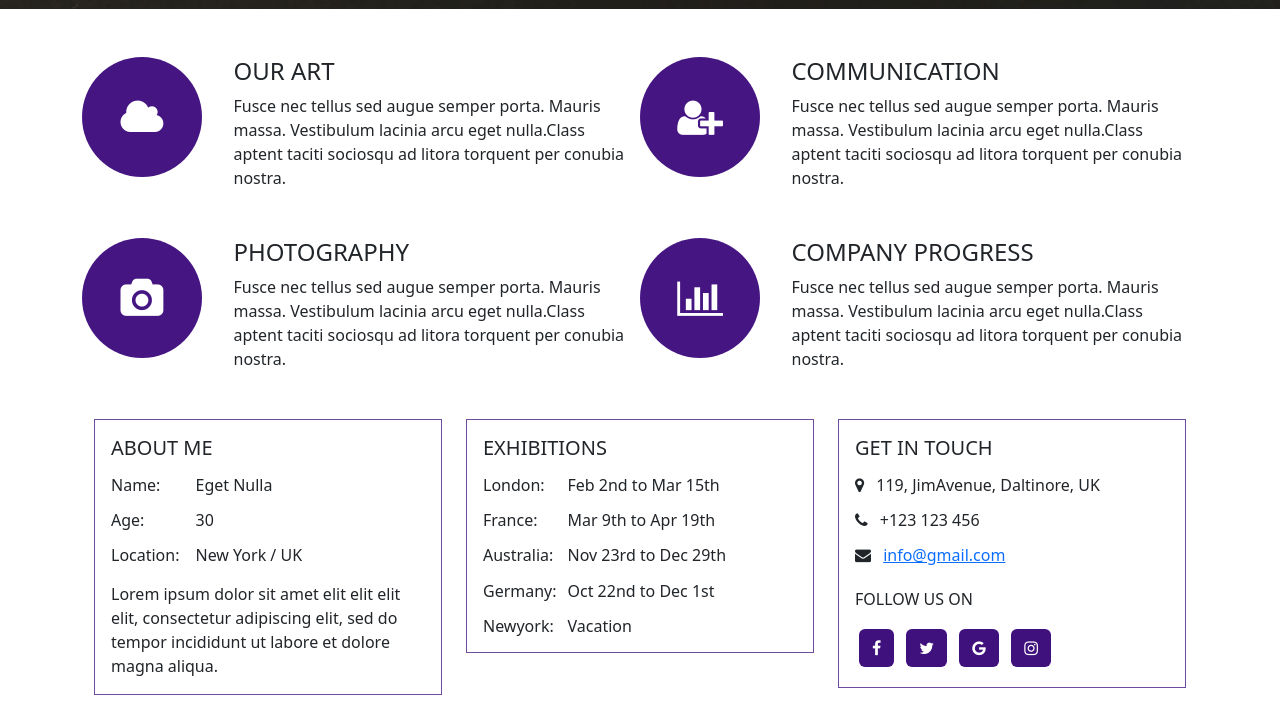
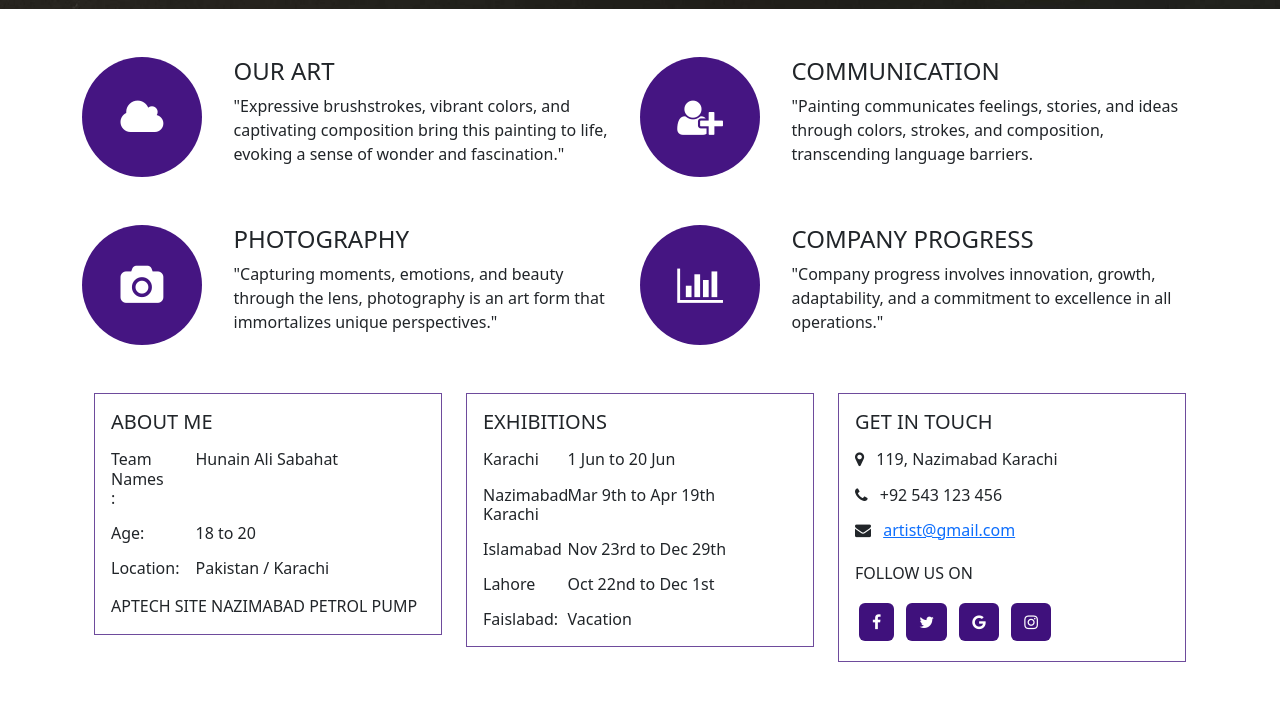
Before and after one commit to Sabahat669/GALLERIA, a plain HTML site: page about.html in a window 1280 px wide. Shown: the part 816-1523 px from the top of the page. Drawn offline with nearby package versions, Linux system fonts and the light colour scheme; grey boxes are pictures that could not be loaded.

Commit message:
Update about.html

```diff
--- a/about.html
+++ b/about.html
@@ -137,8 +137,7 @@
             <div class="col-md-9">
               <div class="about_pg1ir">
                 <h4>OUR ART</h4>
-                <p class="mb-0"> Fusce nec tellus sed augue semper porta. Mauris massa. Vestibulum lacinia arcu eget
-                  nulla.Class aptent taciti sociosqu ad litora torquent per conubia nostra.</p>
+                <p class="mb-0"> "Expressive brushstrokes, vibrant colors, and captivating composition bring this painting to life, evoking a sense of wonder and fascination."</p>
               </div>
             </div>
           </div>
@@ -152,8 +151,7 @@
             <div class="col-md-9">
               <div class="about_pg1ir">
                 <h4>PHOTOGRAPHY</h4>
-                <p class="mb-0">Fusce nec tellus sed augue semper porta. Mauris massa. Vestibulum lacinia arcu eget
-                  nulla.Class aptent taciti sociosqu ad litora torquent per conubia nostra.</p>
+                <p class="mb-0">"Capturing moments, emotions, and beauty through the lens, photography is an art form that immortalizes unique perspectives."</p>
               </div>
             </div>
           </div>
@@ -169,8 +167,7 @@
             <div class="col-md-9">
               <div class="about_pg1ir">
                 <h4>COMMUNICATION</h4>
-                <p class="mb-0"> Fusce nec tellus sed augue semper porta. Mauris massa. Vestibulum lacinia arcu eget
-                  nulla.Class aptent taciti sociosqu ad litora torquent per conubia nostra.</p>
+                <p class="mb-0"> "Painting communicates feelings, stories, and ideas through colors, strokes, and composition, transcending language barriers.</p>
               </div>
             </div>
           </div>
@@ -184,8 +181,7 @@
             <div class="col-md-9">
               <div class="about_pg1ir">
                 <h4>COMPANY PROGRESS</h4>
-                <p class="mb-0">Fusce nec tellus sed augue semper porta. Mauris massa. Vestibulum lacinia arcu eget
-                  nulla.Class aptent taciti sociosqu ad litora torquent per conubia nostra.</p>
+                <p class="mb-0">"Company progress involves innovation, growth, adaptability, and a commitment to excellence in all operations."</p>
               </div>
             </div>
           </div>
@@ -198,12 +194,12 @@
             <div class="about_pg2i1 row">
               <div class="col-md-3 col-3">
                 <div class="about_pg2i1l">
-                  <h6 class="font_14 mb-0">Name:</h6>
+                  <h6 class="font_14 mb-0"> Team Names :</h6>
                 </div>
               </div>
               <div class="col-md-9 col-9">
                 <div class="about_pg2i1r">
-                  <h6 class="font_14 mb-0 col_light">Eget Nulla</h6>
+                  <h6 class="font_14 mb-0 col_light">Hunain Ali Sabahat </h6>
                 </div>
               </div>
             </div>
@@ -215,7 +211,7 @@
               </div>
               <div class="col-md-9 col-9">
                 <div class="about_pg2i1r">
-                  <h6 class="font_14 mb-0 col_light">30</h6>
+                  <h6 class="font_14 mb-0 col_light">18 to 20</h6>
                 </div>
               </div>
             </div>
@@ -227,12 +223,11 @@
               </div>
               <div class="col-md-9 col-9">
                 <div class="about_pg2i1r">
-                  <h6 class="font_14 mb-0 col_light">New York / UK</h6>
+                  <h6 class="font_14 mb-0 col_light">Pakistan / Karachi</h6>
                 </div>
               </div>
             </div>
-            <p class="font_14 col_light mt-3 mb-0">Lorem ipsum dolor sit amet elit elit elit elit, consectetur
-              adipiscing elit, sed do tempor incididunt ut labore et dolore magna aliqua.</p>
+            <p class="font_14 col_light mt-3 mb-0">APTECH SITE NAZIMABAD PETROL PUMP </p>
           </div>
         </div>
         <div class="col-md-4">
@@ -241,19 +236,19 @@
             <div class="about_pg2i1 row">
               <div class="col-md-3 col-3">
                 <div class="about_pg2i1l">
-                  <h6 class="font_14 mb-0">London:</h6>
+                  <h6 class="font_14 mb-0">Karachi</h6>
                 </div>
               </div>
               <div class="col-md-9 col-9">
                 <div class="about_pg2i1r">
-                  <h6 class="font_14 mb-0 col_light">Feb 2nd to Mar 15th</h6>
+                  <h6 class="font_14 mb-0 col_light">1 Jun to 20 Jun</h6>
                 </div>
               </div>
             </div>
             <div class="about_pg2i1 row mt-3">
               <div class="col-md-3 col-3">
                 <div class="about_pg2i1l">
-                  <h6 class="font_14 mb-0">France:</h6>
+                  <h6 class="font_14 mb-0">Nazimabad Karachi</h6>
                 </div>
               </div>
               <div class="col-md-9 col-9">
@@ -265,7 +260,7 @@
             <div class="about_pg2i1 row mt-3">
               <div class="col-md-3 col-3">
                 <div class="about_pg2i1l">
-                  <h6 class="font_14 mb-0">Australia:</h6>
+                  <h6 class="font_14 mb-0">Islamabad</h6>
                 </div>
               </div>
               <div class="col-md-9 col-9">
@@ -277,7 +272,7 @@
             <div class="about_pg2i1 row mt-3">
               <div class="col-md-3 col-3">
                 <div class="about_pg2i1l">
-                  <h6 class="font_14 mb-0">Germany:</h6>
+                  <h6 class="font_14 mb-0">Lahore</h6>
                 </div>
               </div>
               <div class="col-md-9 col-9">
@@ -289,7 +284,7 @@
             <div class="about_pg2i1 row mt-3">
               <div class="col-md-3 col-3">
                 <div class="about_pg2i1l">
-                  <h6 class="font_14 mb-0">Newyork:</h6>
+                  <h6 class="font_14 mb-0">Faislabad:</h6>
                 </div>
               </div>
               <div class="col-md-9 col-9">
@@ -304,11 +299,10 @@
         <div class="col-md-4">
           <div class="about_pg2i p-3">
             <h5 class="mb-3">GET IN TOUCH</h5>
-            <h6 class="font_14 mb-3 col_light"><i class="fa fa-map-marker  me-2"></i> 119, JimAvenue,
-              Daltinore, UK</h6>
-            <h6 class="font_14 mb-3 col_light"><i class="fa fa-phone  me-2"></i> +123 123 456</h6>
+            <h6 class="font_14 mb-3 col_light"><i class="fa fa-map-marker  me-2"></i> 119, Nazimabad Karachi</h6>
+            <h6 class="font_14 mb-3 col_light"><i class="fa fa-phone  me-2"></i> +92 543 123 456</h6>
             <h6 class="font_14 mb-4"><i class="fa fa-envelope me-2"></i> <a class="col_light"
-                href="#">info@gmail.com</a></h6>
+                href="#">artist@gmail.com</a></h6>
             <h6 class="mb-3">FOLLOW US ON</h6>
 
 
@@ -368,7 +362,7 @@
             <div class="input-group mt-4">
               <input type="text" class="form-control" placeholder="Email">
               <span class="input-group-btn">
-                <button class="btn btn-primary bg_pink font_14 rounded-0" type="button">
+                <button class="btn btn-danger bg_pink font_14 rounded-0" type="button">
                   SUBSCRIBE </button>
               </span>
             </div>
```
